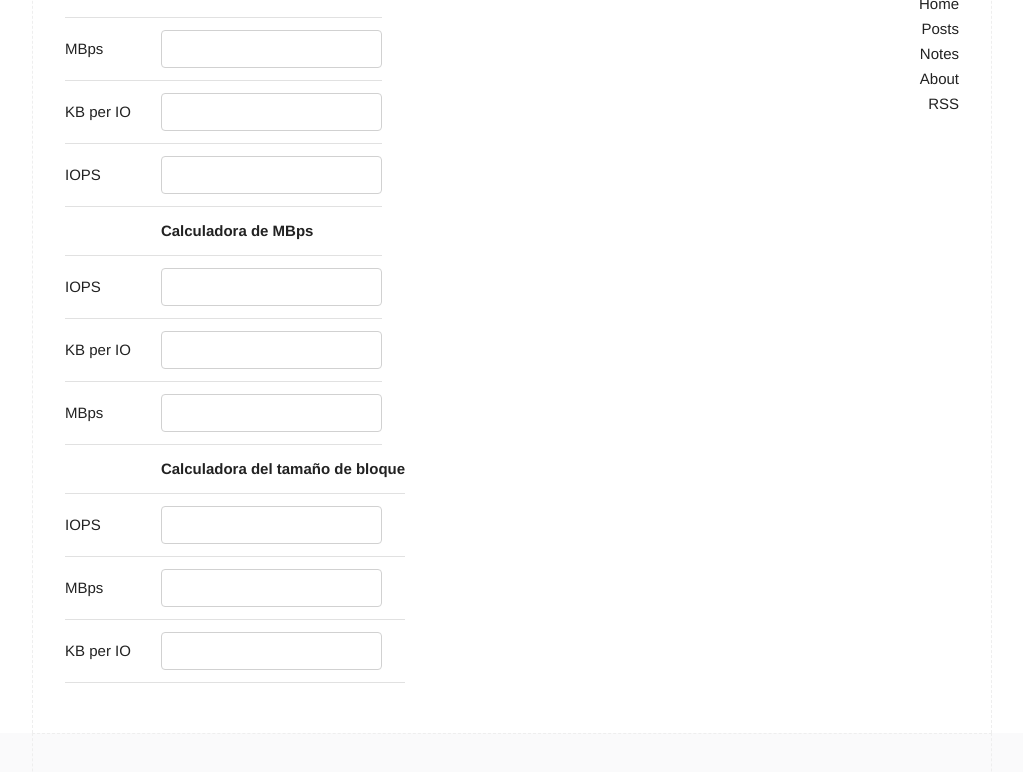
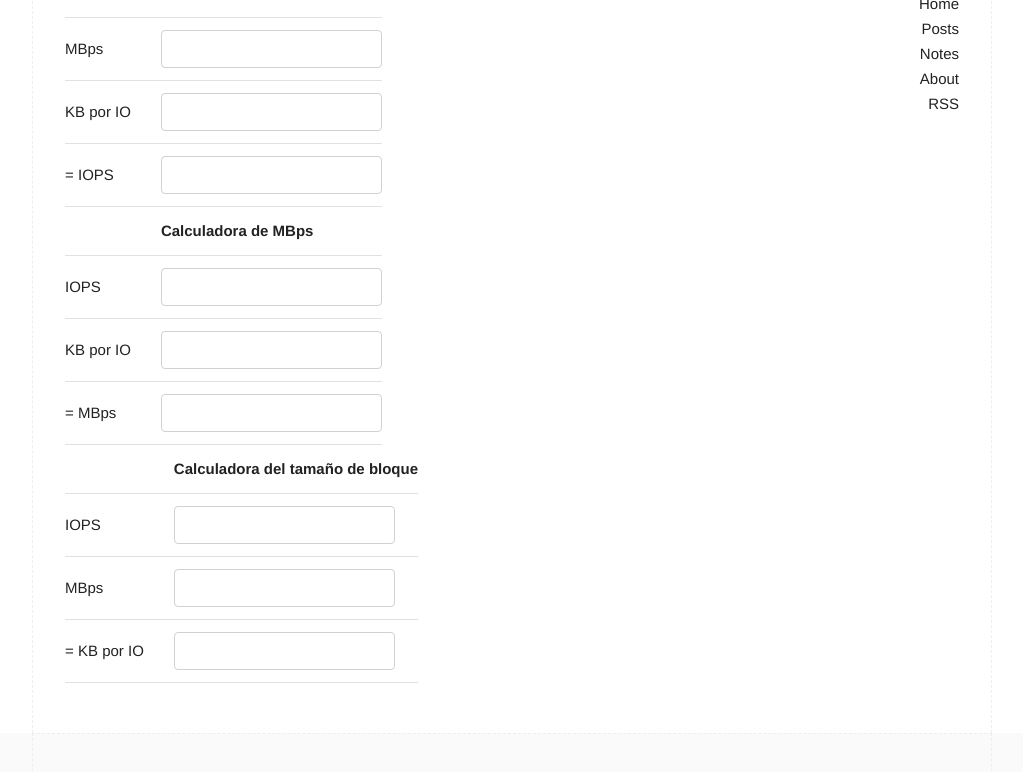
Before and after one commit to pablogarciaarevalo/pablogarciaarevalo.github.io, a Jekyll site: the page built from IOPS_MBps_blocksize.html, in a window 1280 px wide. Shown: the part 144-916 px from the top of the page, without its empty margins (128-1151 px from the left). Built offline with Jekyll 4.4.1, drawn with Linux system fonts in a browser that asks for light colours.

Commit message:
IOPS,MBps,block size calculator

```diff
--- a/IOPS_MBps_blocksize.html
+++ b/IOPS_MBps_blocksize.html
@@ -19,12 +19,12 @@ title: IOPS, MBps and block size calculator
     </tr>
 
     <tr>
-        <td>KB per IO</td>
+        <td>KB por IO</td>
         <td><input type='text' id='KBperIO_forIOPS' class='calculadoraIOPS'/></td>
     </tr>
 
     <tr>
-        <td>IOPS</td>
+        <td>= IOPS</td>
         <td><input type='text' id='totalIOPS' disabled /></td>
     </tr>
 </table>
@@ -41,12 +41,12 @@ title: IOPS, MBps and block size calculator
     </tr>
 
     <tr>
-        <td>KB per IO</td>
+        <td>KB por IO</td>
         <td><input type='text' id='KBperIO_forMBps' class='calculadoraMBps'/></td>
     </tr>
 
     <tr>
-        <td>MBps</td>
+        <td>= MBps</td>
         <td><input type='text' id='totalMBps' disabled /></td>
     </tr>
 </table>
@@ -68,7 +68,7 @@ title: IOPS, MBps and block size calculator
     </tr>
 
     <tr>
-        <td>KB per IO</td>
+        <td>= KB por IO</td>
         <td><input type='text' id='totalKBperIO' disabled /></td>
     </tr>
 </table>
```
